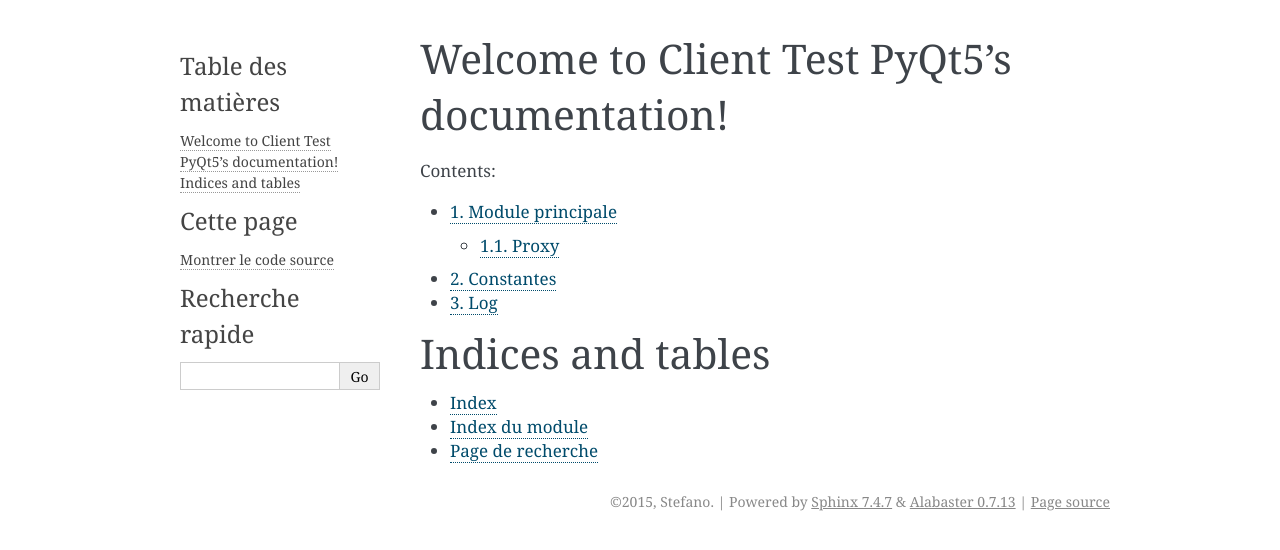
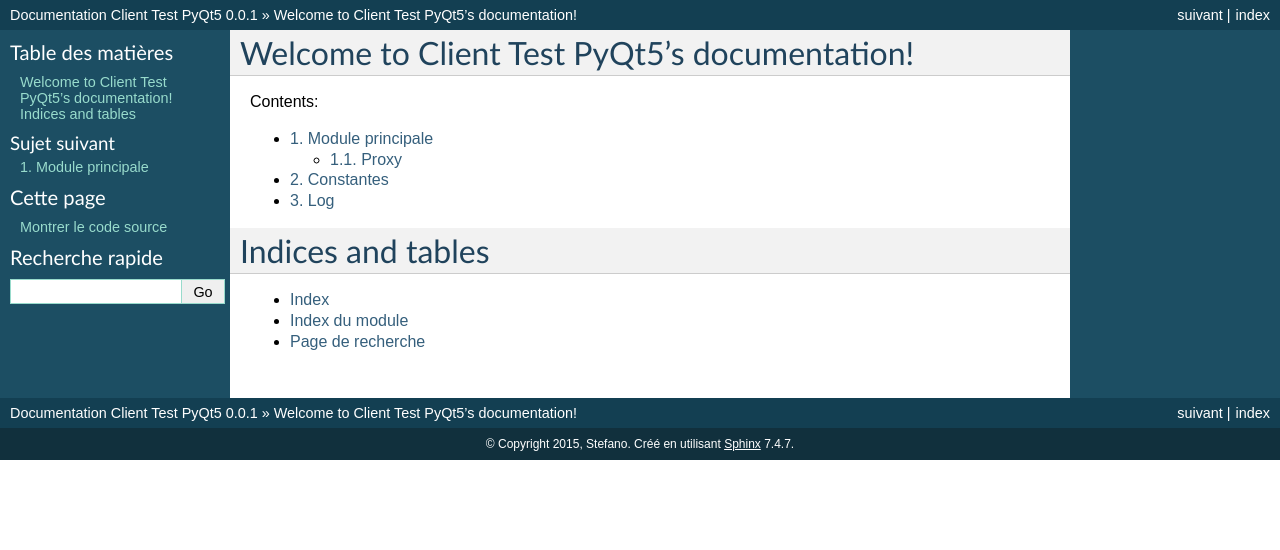
Before and after one commit to stefano74/exemples, a Sphinx documentation site: the page built from presentation/doc/source/index.rst, in a window 1280 px wide. Shown: the top 550 px of the page. Built offline with Sphinx 7.4.7, drawn with Linux system fonts in a browser that asks for light colours.

Commit message:
comment module non utilisé

```diff
--- a/presentation/doc/source/conf.py
+++ b/presentation/doc/source/conf.py
@@ -14,8 +14,8 @@
 # serve to show the default.
 
 import sys
-import os
-import shlex
+# import os
+# import shlex
 
 # If extensions (or modules to document with autodoc) are in another directory,
 # add these directories to sys.path here. If the directory is relative to the
@@ -115,7 +115,8 @@ todo_include_todos = True
 
 # The theme to use for HTML and HTML Help pages.  See the documentation for
 # a list of builtin themes.
-html_theme = 'alabaster'
+# html_theme = 'alabaster'
+html_theme = 'classic'
 
 # Theme options are theme-specific and customize the look and feel of a theme
 # further.  For a list of options available for each theme, see the
```
